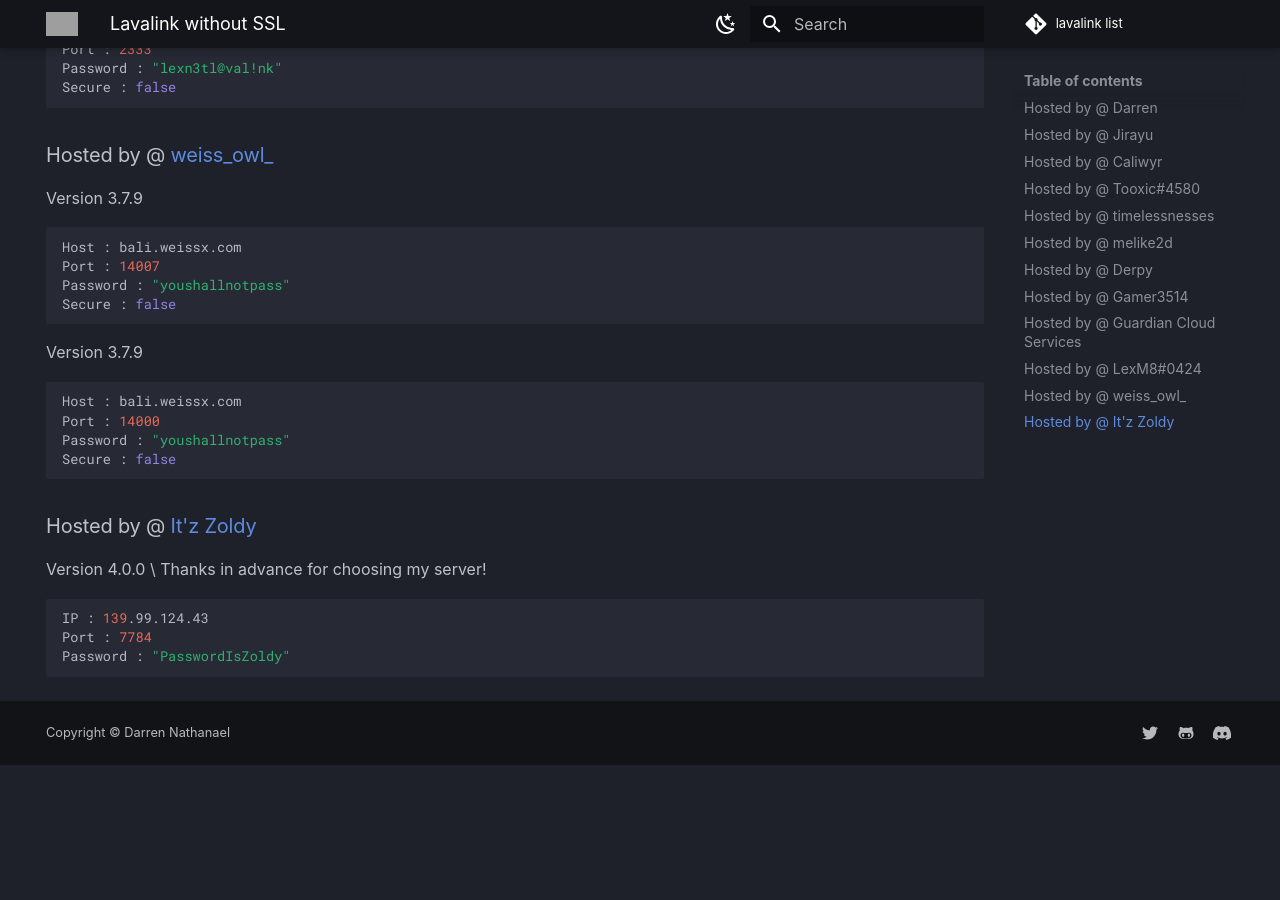
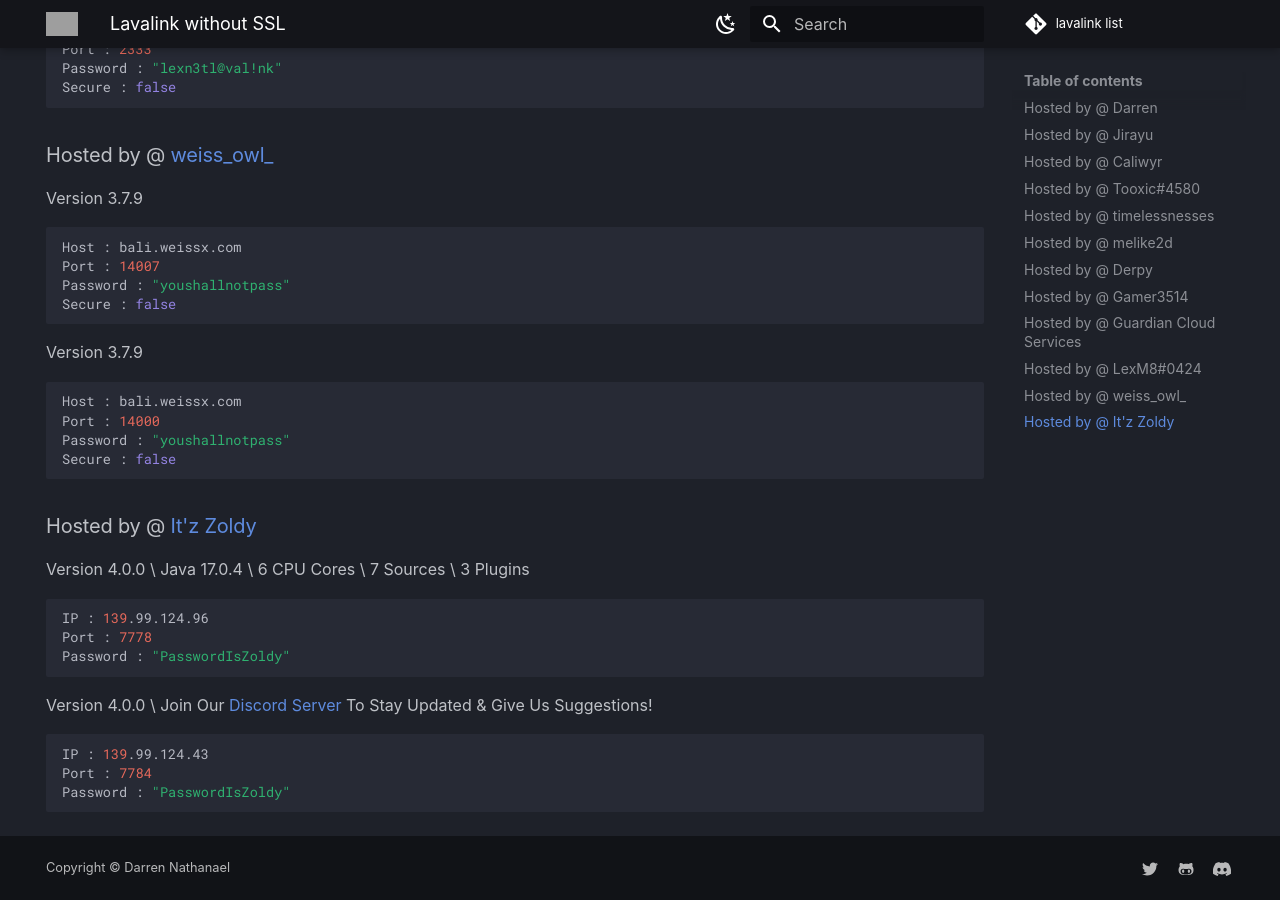
Before and after one commit to DarrenOfficial/lavalink-list, an MkDocs documentation site: the page built from docs/NoSSL/lavalink-without-ssl.md, in a window 1280 px wide and 900 px high, scrolled down 2881 px. Built offline with MkDocs 1.6.1 and Material for MkDocs 9.7.7, drawn with Linux system fonts in a browser that asks for light colours; comment, search, counter and statistics services are not loaded; a style sheet for code colours, icons or effects is not loaded; before the commit the page ends 3646 px from its top, so only the background shows below that; grey boxes are pictures that could not be loaded.

Commit message:
New Lavalink & Updated Previous One (#414)

````diff
--- a/docs/NoSSL/lavalink-without-ssl.md
+++ b/docs/NoSSL/lavalink-without-ssl.md
@@ -147,8 +147,15 @@ Password : "youshallnotpass"
 Secure : false
 ```
 
-### Hosted by @ [It'z Zoldy](https://youtu.be/dQw4w9WgXcQ?si=hmMdHGbt817cxH6W)
-Version 4.0.0 \ Thanks in advance for choosing my server!
+### Hosted by @ [It'z Zoldy](https://discord.gg/CUT7JpK9HF)
+Version 4.0.0 \ Java 17.0.4 \ 6 CPU Cores \ 7 Sources \ 3 Plugins
+```bash
+IP : 139.99.124.96
+Port : 7778
+Password : "PasswordIsZoldy"
+```
+
+Version 4.0.0 \ Join Our [Discord Server](https://discord.gg/CUT7JpK9HF) To Stay Updated & Give Us Suggestions!
 ```bash
 IP : 139.99.124.43
 Port : 7784
````
